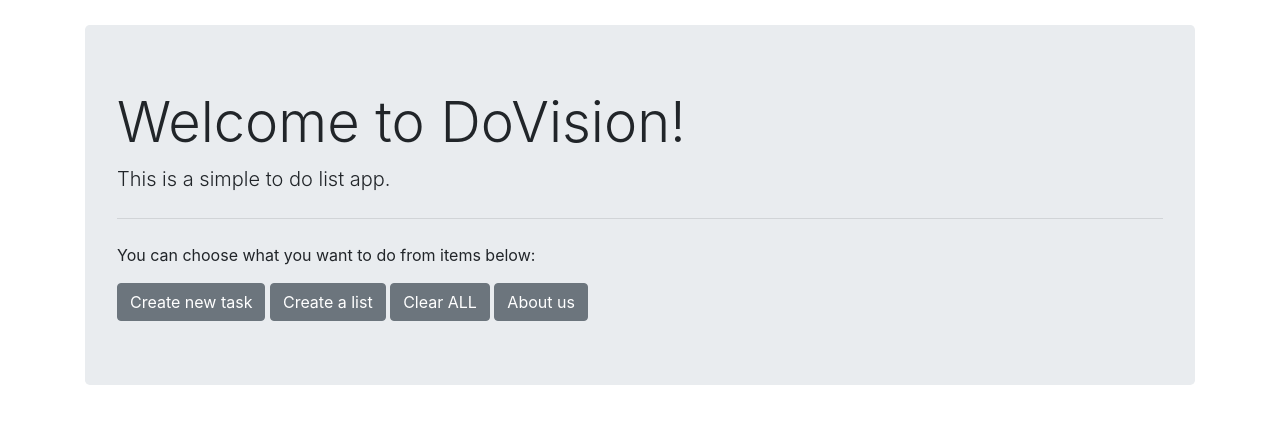
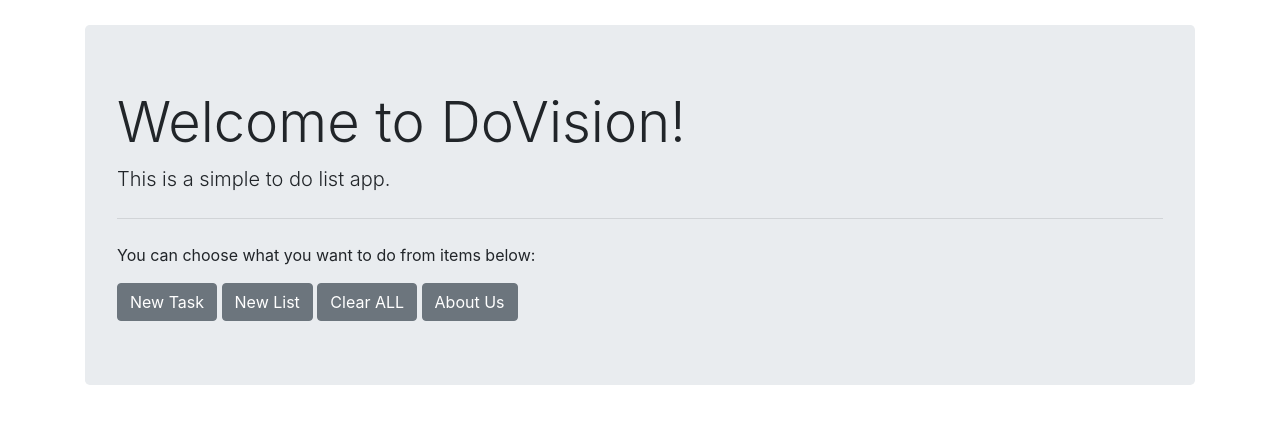
Before and after one commit to ponasObuolys/dovision, a Django app: page / in a window 1280 px wide. Shown: the top 424 px of the page. Run offline with Django 3.2, Linux system fonts and the light colour scheme.

Commit message:
home.html buttons

```diff
--- a/doVision/templates/home.html
+++ b/doVision/templates/home.html
@@ -16,10 +16,10 @@
             <hr class="my-4">
             <p>You can choose what you want to do from items below:</p>
             <tr>
-                <a class="btn btn-secondary" href="#" role="button">Create new task</a>
-                <a class="btn btn-secondary" href="#" role="button">Create a list</a>
+                <a class="btn btn-secondary" href="#" role="button">New Task</a>
+                <a class="btn btn-secondary" href="#" role="button">New List</a>
                 <a class="btn btn-secondary" href="#" role="button">Clear ALL</a>
-                <a class="btn btn-secondary" href="#" role="button">About us</a>
+                <a class="btn btn-secondary" href="#" role="button">About Us</a>
             </tr>
         </div>
     </div>
```
